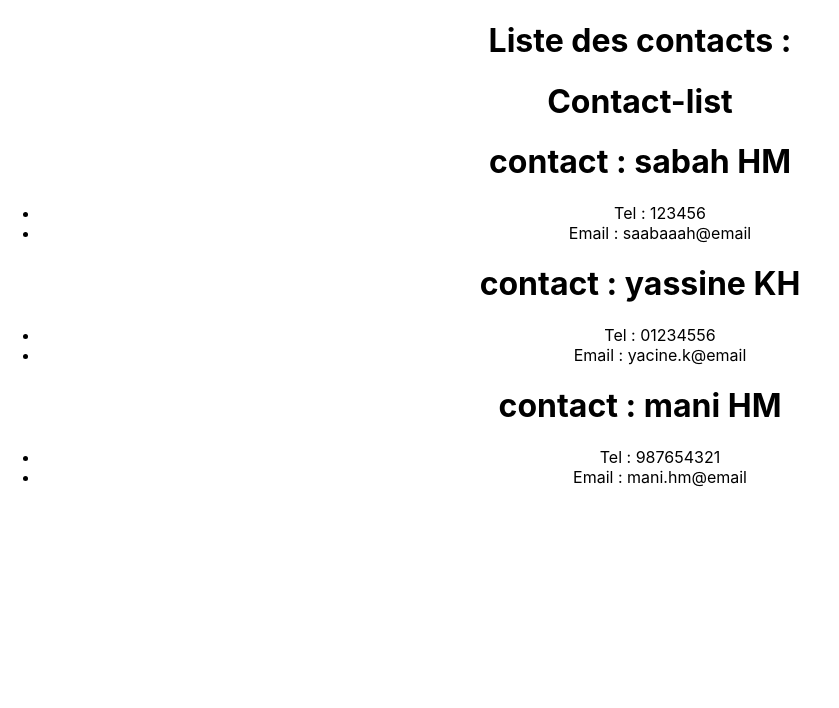
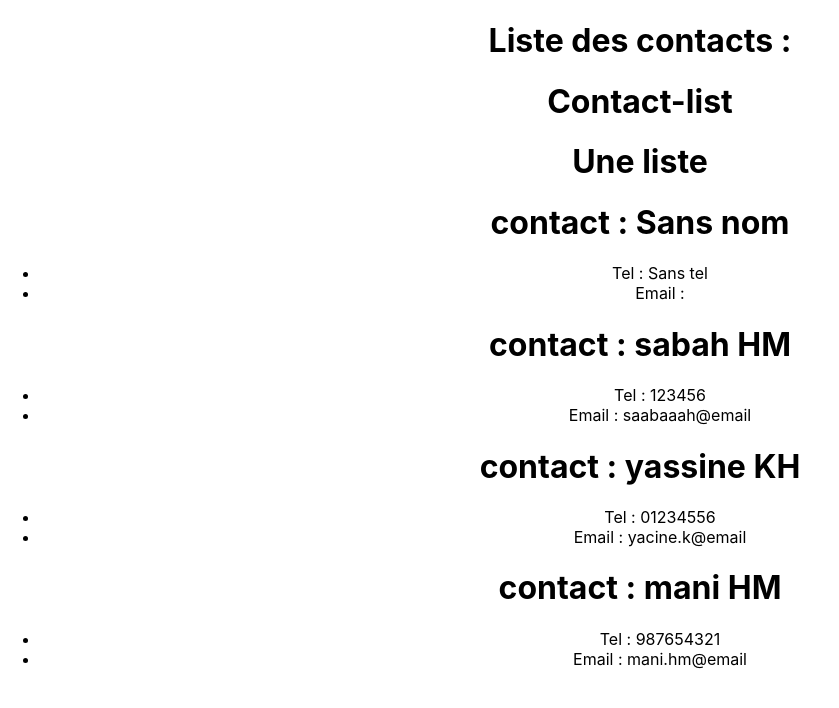
Before and after one commit to saabaaah/react_customer_panel, a React (Create React App) app: page / in a window 1280 px wide. Shown: the top 708 px of the page, without its empty margins (0-839 px from the left). Built offline with nearby package versions, Linux system fonts and the light colour scheme.

Commit message:
[deve]: + default props

```diff
--- a/src/App.js
+++ b/src/App.js
@@ -15,6 +15,8 @@ class App extends Component {
       <div className="App">
         <h1>Liste des contacts : </h1>
         <Navbar titre="Contact-list"/>
+        <Navbar />
+        <Contact/>
         <Contact nom="sabah HM" tel ="123456" email="saabaaah@email"/>
         <Contact nom="yassine KH" tel ="01234556" email="yacine.k@email"/>
         <Contact nom="mani HM" tel ="987654321" email="mani.hm@email"/>
--- a/src/components/contact/Contact.js
+++ b/src/components/contact/Contact.js
@@ -16,4 +16,12 @@ class Contact extends Component {
     }
 }
 
+
+// propriétés par défaut!
+Contact.defaultProps = {
+    nom:" Sans nom",
+    tel:" Sans tel",
+    emai:" Sans emai"
+};
+
 export default Contact;
--- a/src/components/navbar/Navbar.js
+++ b/src/components/navbar/Navbar.js
@@ -9,4 +9,8 @@ const Navbar = (props) => {
     )
 }
 
+// valeurs par défaut
+Navbar.defaultProps = {
+    titre: " Une liste "
+};
 export default Navbar;
```
Also changed, not shown: 1 other file (tests, documents, lock files or other folders).
